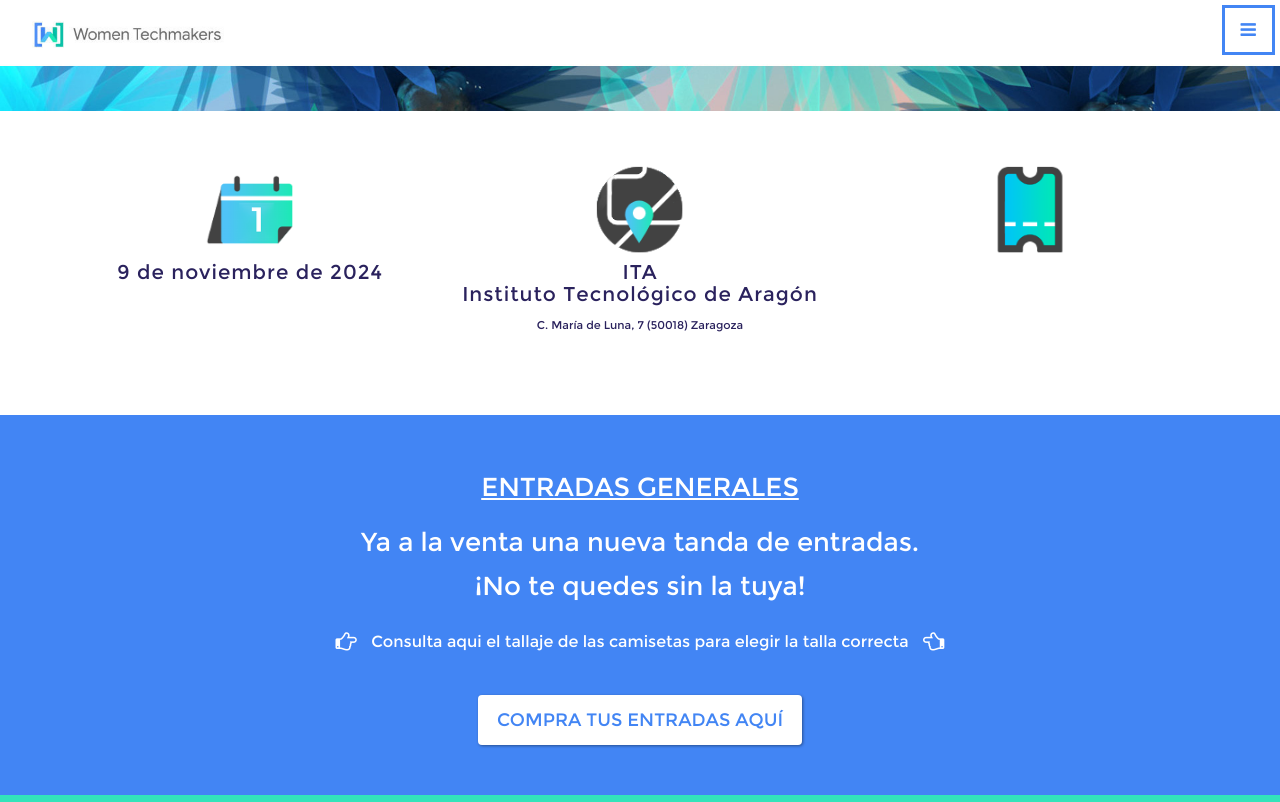
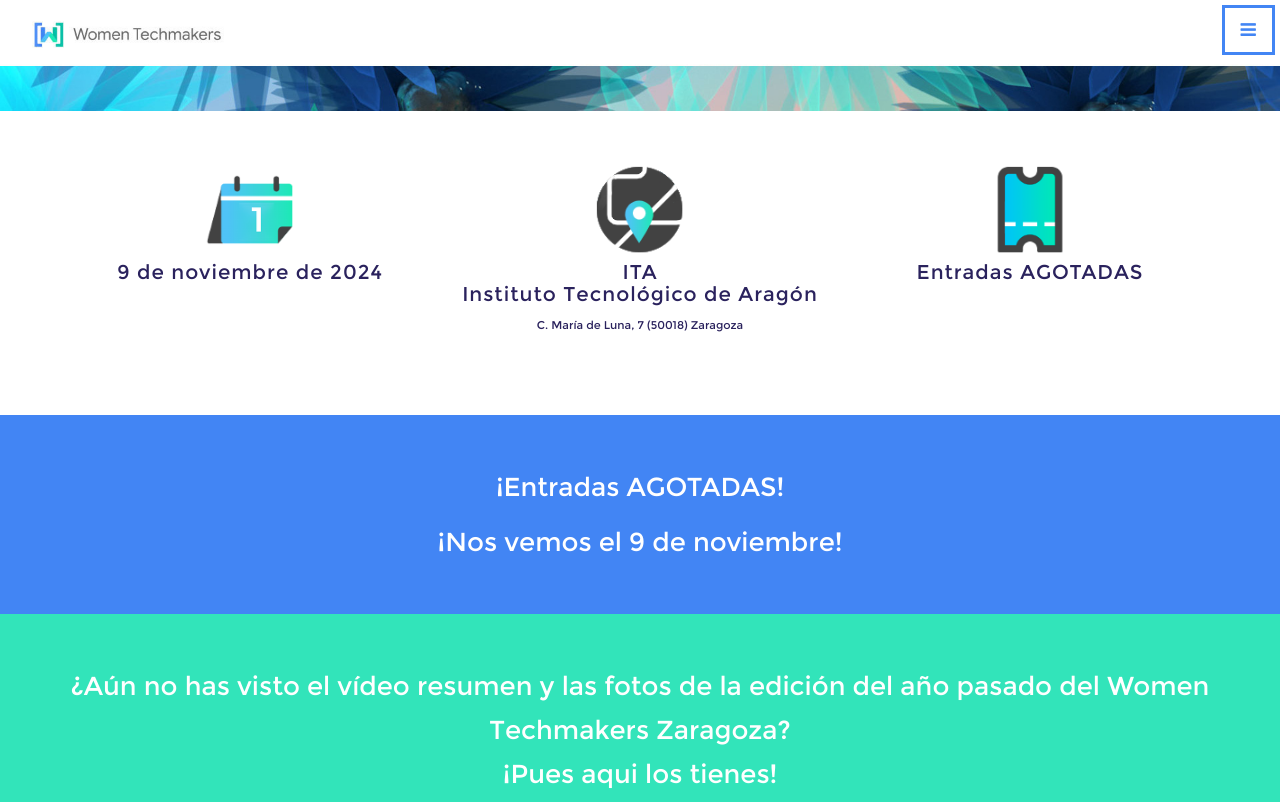
Before and after one commit to MulleresTechZgz/wtmz24, a Jekyll site: the page built from index.html, in a window 1280 px wide and 900 px high, scrolled down 246 px, cut to the strip 0-802 px from the top of the window. Built offline with Jekyll 4.4.1, drawn with Linux system fonts in a browser that asks for light colours.

Commit message:
Sold out tickets

```diff
--- a/_config.yml
+++ b/_config.yml
@@ -29,7 +29,7 @@
 
 # Tickets
 sold_out_tickets_first: true
-sold_out_tickets: false
+sold_out_tickets: true
 sold_out_workshop_tickets: false
 
 # Timezone
--- a/_includes/tickets.html
+++ b/_includes/tickets.html
@@ -6,7 +6,7 @@
         <p id="entradas_agotadas" hidden>{{ site.sold_out_tickets }}</p>
         <p id="entradas_agotadas_primera" hidden>{{ site.sold_out_tickets_first }}</p>
 
-        <p class="lead_big" style="text-decoration: underline;">ENTRADAS GENERALES</p>
+        <!-- <p class="lead_big" style="text-decoration: underline;">ENTRADAS GENERALES</p> -->
 
         <div id="texto_entradas_proximamente" style="display: block;">
           <!-- Antes del dia de venta de entradas primera tanda -->
@@ -95,7 +95,7 @@
 
         <div id="texto_entradas_agotadas" style="display: none;">
           <!-- Despues del dia de venta de entradas segunda tanda con flag de SOLD OUT -->
-          <p class="lead_big">Entradas ¡AGOTADAS!<br/></p>
+          <p class="lead_big">¡Entradas AGOTADAS!<br/></p>
           <p class="lead_big" style="margin-bottom: 0px !important;">¡Nos vemos el 9 de noviembre!</p>
           <!--
           </br>
```
